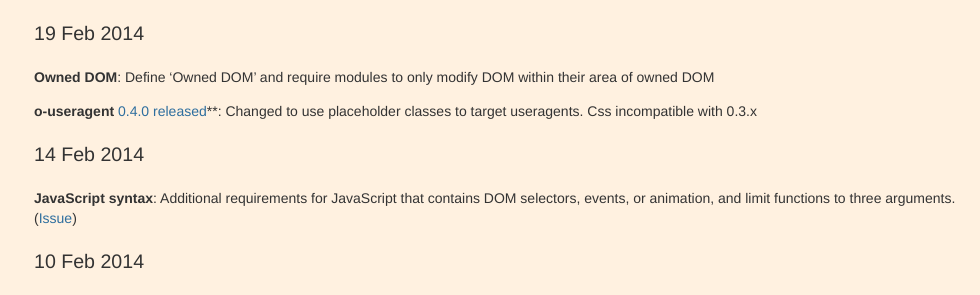
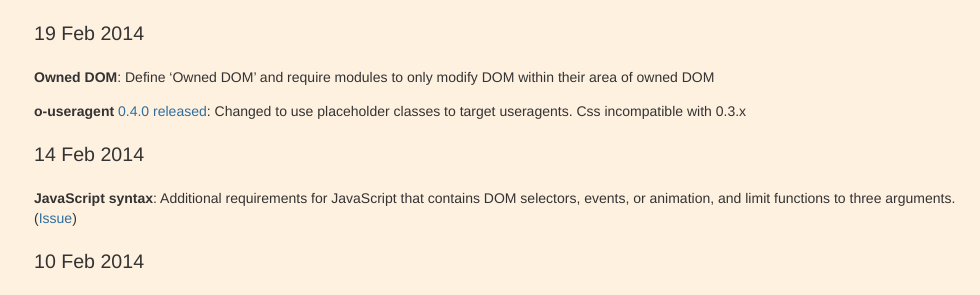
Before and after one commit to Financial-Times/ft-origami, a Jekyll site: the page built from docs/overview/changes.md, in a window 1280 px wide and 900 px high, scrolled down 2135 px. Shown: the part 157-452 px from the top of the window, without its empty margins (300-1280 px from the left). Built offline with Jekyll 4.4.1, drawn with Linux system fonts in a browser that asks for light colours.

Commit message:
Fix Markdown syntax

```diff
--- a/docs/overview/changes.md
+++ b/docs/overview/changes.md
@@ -111,7 +111,7 @@ The following documents the chronology of changes to the Origami spec and signif
 
 **Owned DOM**: Define 'Owned DOM' and require modules to only modify DOM within their area of owned DOM
 
-**o-useragent** [0.4.0 released](http://registry.origami.ft.com/components/o-colors@0.4.0)**: Changed to use placeholder classes to target useragents. Css incompatible with 0.3.x
+**o-useragent** [0.4.0 released](http://registry.origami.ft.com/components/o-colors@0.4.0): Changed to use placeholder classes to target useragents. Css incompatible with 0.3.x
 
 ### 14 Feb 2014
 
```
